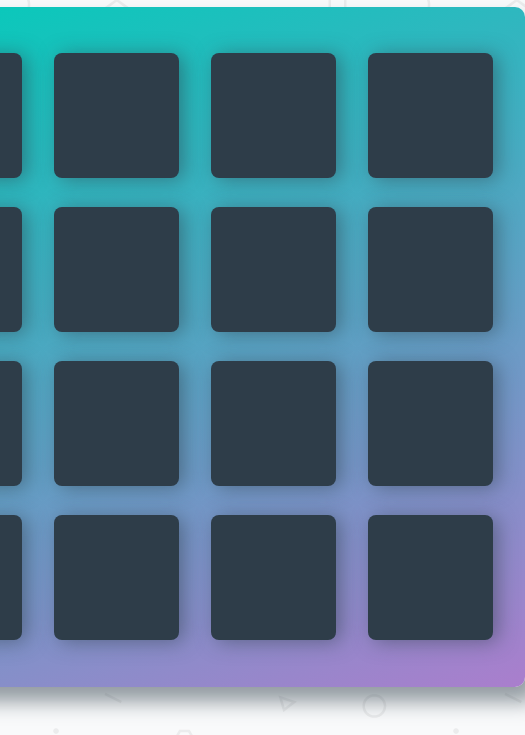
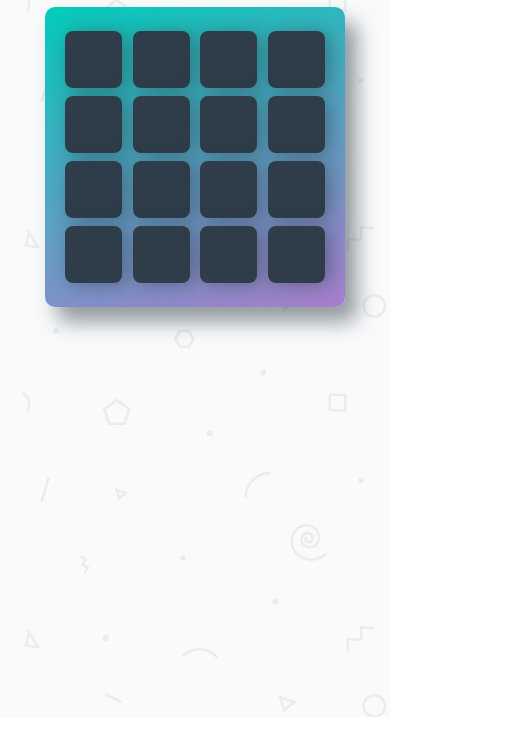
Before and after one commit to abdol4real/Memory-Game-fend, a plain HTML site: page index.html in a window 390 px wide. Shown: the part 127-862 px from the top of the page, 525 px wide, since content can reach past the window. Drawn offline with Linux system fonts and the light colour scheme; a web font is replaced by a local one.

Commit message:
Update app.css

```diff
--- a/css/app.css
+++ b/css/app.css
@@ -175,6 +175,20 @@ h1 {
 
 }
 
+@media screen and (max-width: 400px) {
+    .deck {
+        width: 300px;
+        min-height: 300px;
+        padding: 20px;
+    }
+
+    .deck .card {
+        height: 57px;
+        width: 57px;
+    }
+
+}
+
 /* animations */
 @keyframes correct {
 	from {
```
